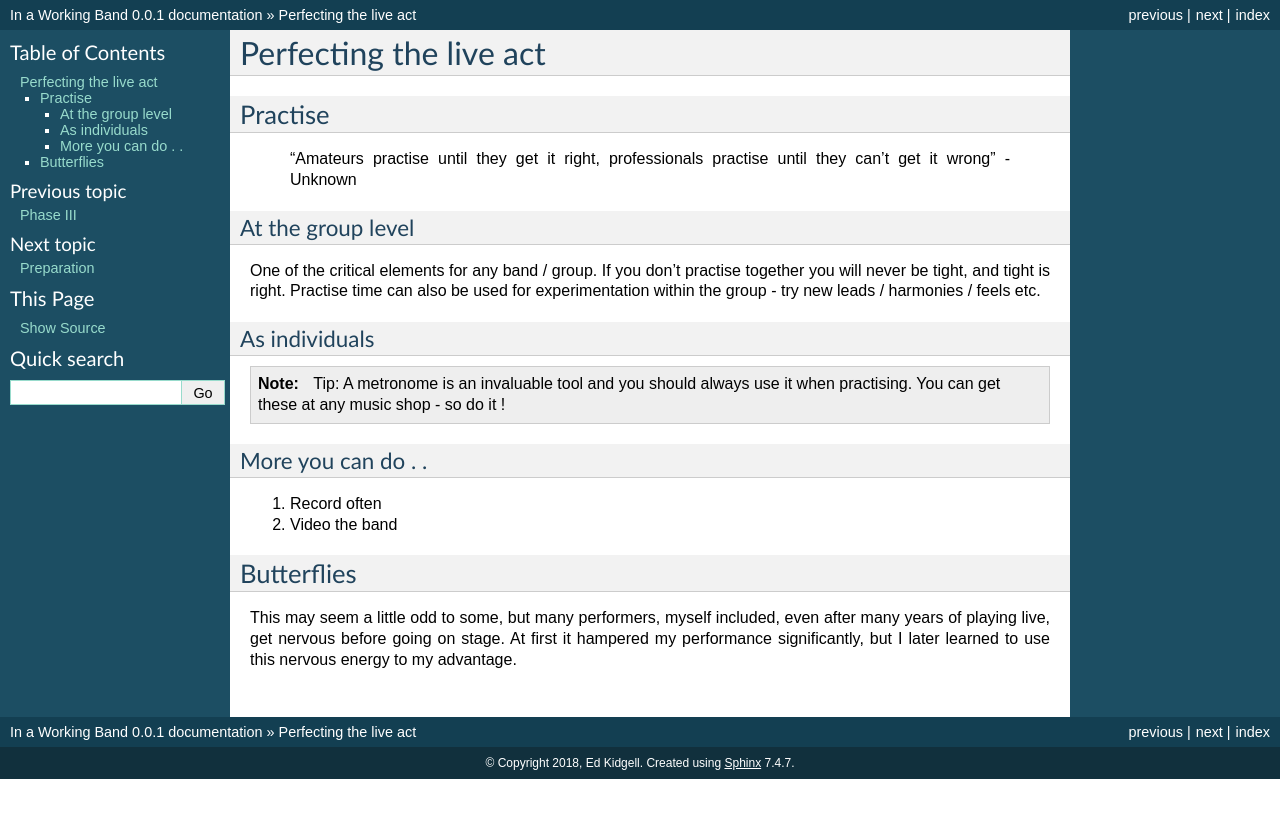
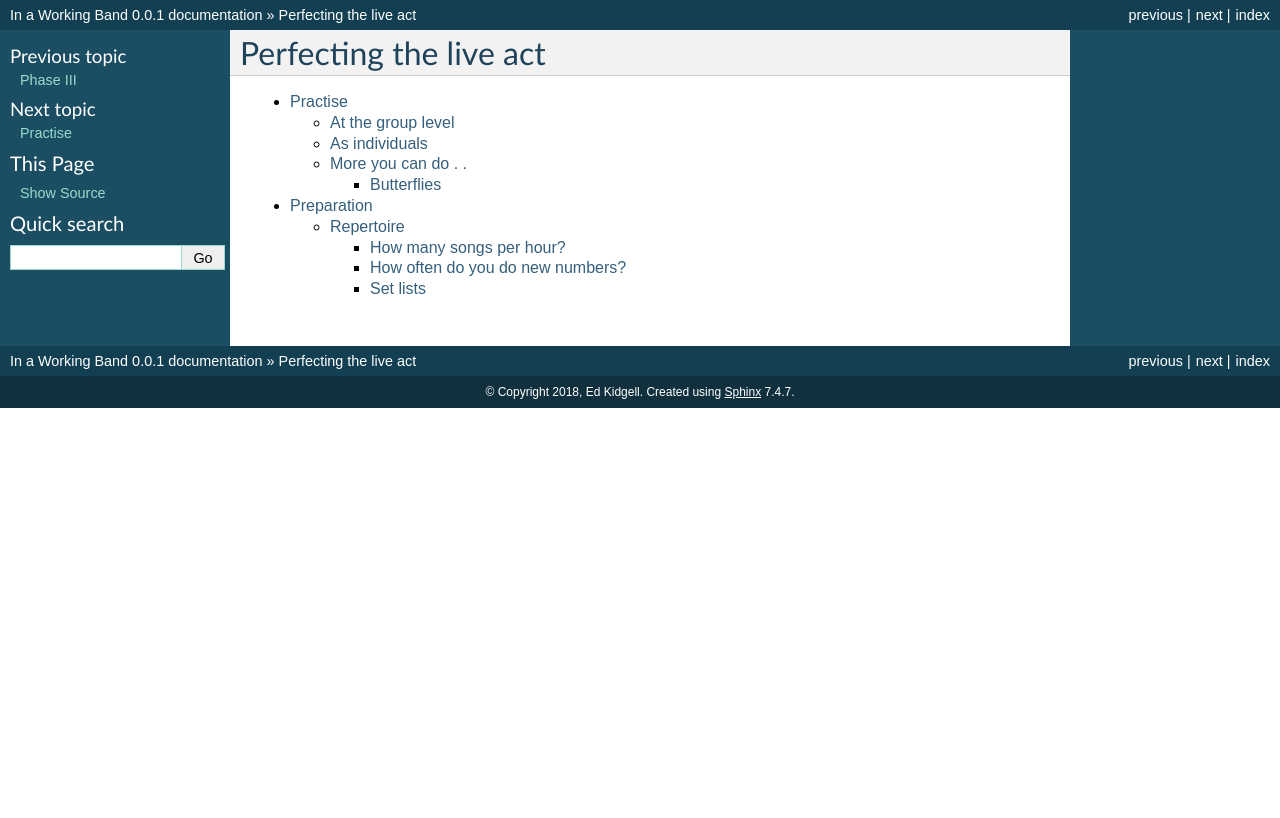
Before and after one commit to flakjakk/working-band, a Sphinx documentation site: the page built from docs/source/theliveact.rst, in a window 1280 px wide. Shown: the top 818 px of the page. Built offline with Sphinx 7.4.7, drawn with Linux system fonts in a browser that asks for light colours.

Commit message:
Editing 'theliveact'

```diff
--- a/docs/source/theliveact.rst
+++ b/docs/source/theliveact.rst
@@ -1,30 +1,10 @@
-#######################
+***********************
 Perfecting the live act
-#######################
-
-Practise
-########
-
-	"Amateurs practise until they get it right, professionals practise until they can't get it wrong" - Unknown
-
-At the group level
-==================
-
-One of the critical elements for any band / group. If you don't practise together you will never be tight, and tight is right. Practise time can also be used for experimentation within the group - try new leads / harmonies / feels etc.
-
-As individuals
-==============
-
-.. note::   Tip: A metronome is an invaluable tool and you should always use it when practising. You can get these at any music shop - so do it !
+***********************
 
 
-More you can do . .
-===================
+.. toctree::
+   :maxdepth: 3
 
-1. Record often
-2. Video the band
-
-Butterflies
-###########
-
-This may seem a little odd to some, but many performers, myself included, even after many years of playing live, get nervous before going on stage. At first it hampered my performance significantly, but I later learned to use this nervous energy to my advantage.
+   prac
+   rep
```
Also changed, not shown: docs/source/prac.rst (added, +31 -0 lines).
